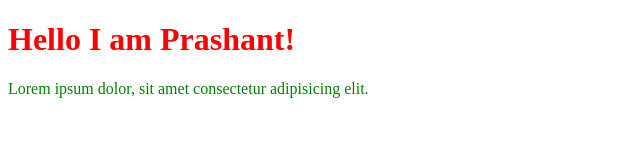
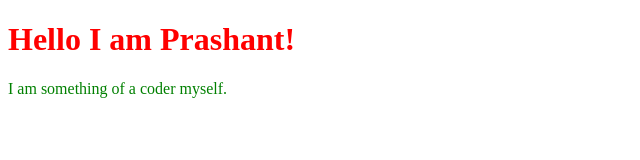
Before and after one commit to prashantair1/portfolio, a plain HTML site: page index.html in a window 1280 px wide. Shown: the whole page, without its empty margins (0-640 px from the left). Drawn offline with Linux system fonts and the light colour scheme.

```diff
--- a/index.html
+++ b/index.html
@@ -16,6 +16,6 @@
 </style>
 <body>
     <h1 class="intro">Hello I am Prashant!</h1>
-    <p class="para">Lorem ipsum dolor, sit amet consectetur adipisicing elit.</p>
+    <p class="para"> I am something of a coder myself.</p>
 </body>
 </html>
```
